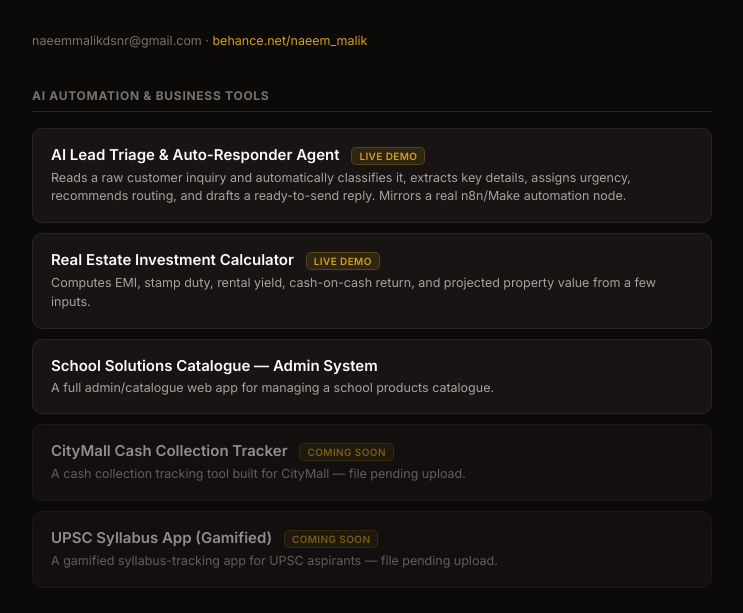
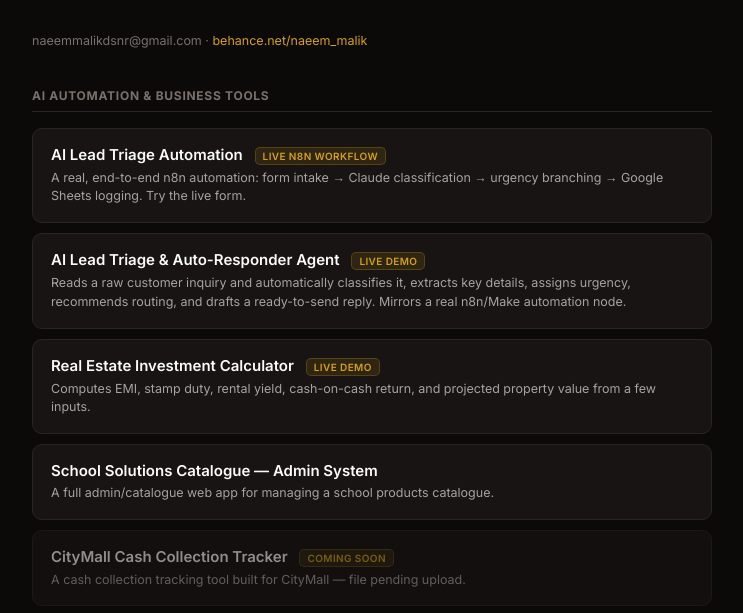
Before and after one commit to naeem-malik-3d/naeem-portfolio, a plain HTML site: page index.html in a window 1280 px wide. Shown: the part 168-781 px from the top of the page, without its empty margins (268-1011 px from the left). Drawn offline with Linux system fonts and the light colour scheme.

Commit message:
index.html

```diff
--- a/index.html
+++ b/index.html
@@ -32,6 +32,10 @@
   <div class="contact">naeemmalikdsnr@gmail.com · <a href="https://behance.net/naeem_malik" target="_blank">behance.net/naeem_malik</a></div>
 
   <h2>AI Automation & Business Tools</h2>
+  <a class="card" href="lead-triage-n8n.html">
+    <div class="card-title">AI Lead Triage Automation <span class="tag">Live n8n workflow</span></div>
+    <div class="card-desc">A real, end-to-end n8n automation: form intake → Claude classification → urgency branching → Google Sheets logging. Try the live form.</div>
+  </a>
   <a class="card" href="lead-triage-agent.html">
     <div class="card-title">AI Lead Triage & Auto-Responder Agent <span class="tag">Live demo</span></div>
     <div class="card-desc">Reads a raw customer inquiry and automatically classifies it, extracts key details, assigns urgency, recommends routing, and drafts a ready-to-send reply. Mirrors a real n8n/Make automation node.</div>
```
